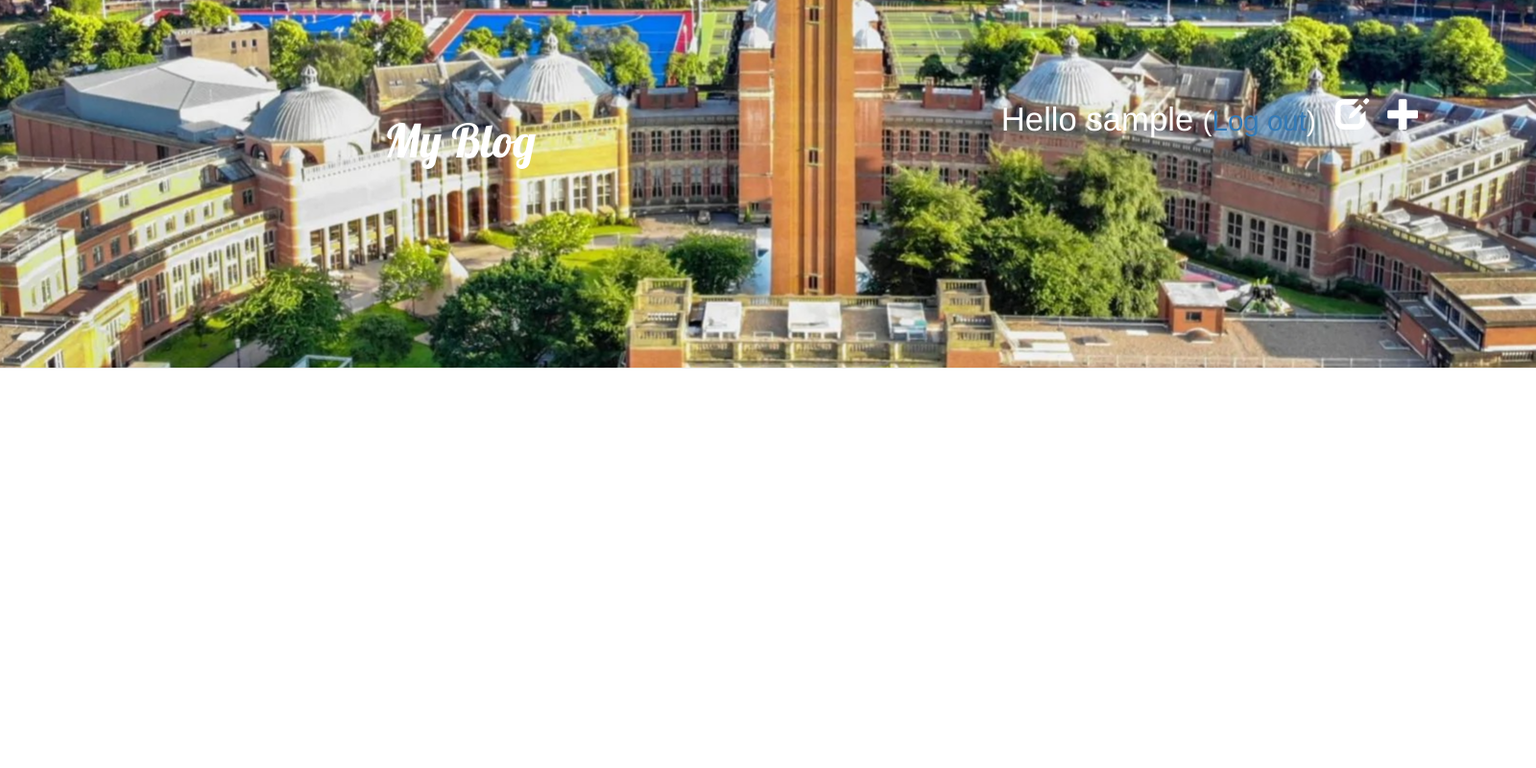
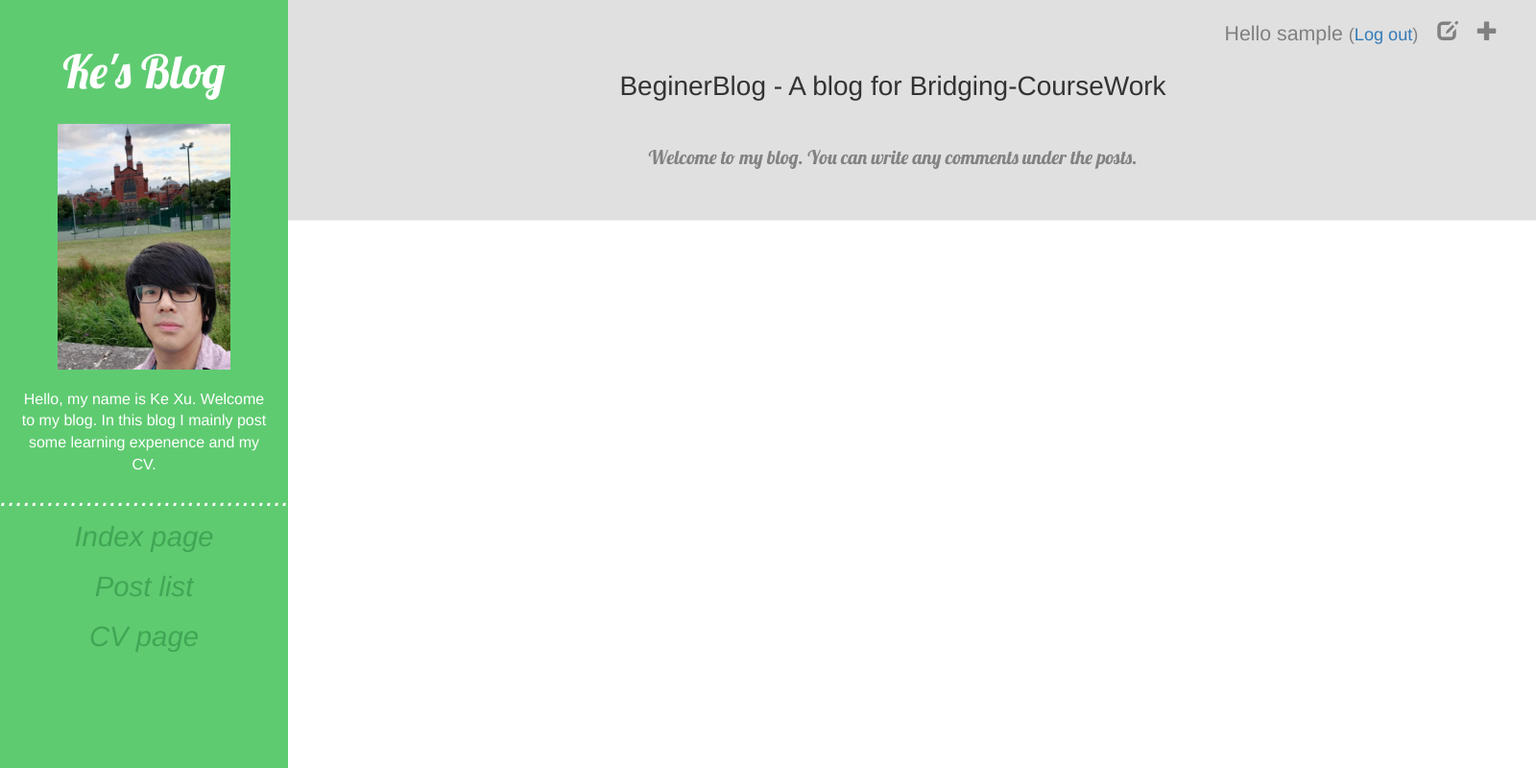
Before and after one commit to Ariescoco/Bridging-Coursework, a Django app: page /drafts/ in a window 1600 px wide. Shown: the whole page at 96% size. Run offline with Django 3.2, Linux system fonts and the light colour scheme; the visitor is signed in with stand-in values (Sample User, id 1); data that the repository does not hold is empty; some libraries are stand-ins or nearby versions.

Commit message:
add markdown & pic

```diff
--- a/blog/static/css/blog.css
+++ b/blog/static/css/blog.css
@@ -1,23 +1,78 @@
 .page-header {
     /* background-color: #C25100; */
+    background-color: #e0e0e0;
     margin-top: 0;
-    padding: 100px 100px 200px 400px;
-    background-image: url(../background.jpg);
-    background-position: center;
+    padding: 20px 20px 20px 80px;
+
+}
+.title{
+    font-family: 'Lobster', cursive;
+    text-align: center;
+    margin-top: 20px;
+    font-size: 36pt;
+    color: #ffffff;
+
 }
 
 .page-header h1, .page-header h1 a, .page-header h1 a:visited, .page-header h1 a:active {
-    color: #ffffff;
+    color: #000000;
     font-size: 36pt;
     text-decoration: none;
 }
 
-.content {
-    margin-left: 40px;
+.sidebar {
+    height: 100%;
+    width: 300px;
+    position: fixed;
+    z-index: 1;
+    top: 0;
+    left: 0;
+    background-color: #5fcb71 ;
+    overflow: hidden;
+    padding-top: 20px;
+
 }
 
-h1, h2, h3, h4 {
+
+.content {
+    margin-left: 400px;
+}
+
+h1{
+    /* text-align: center; */
+    font: bold;
+    /* font-family: 'Lobster', cursive; */
+    text-align: center;
+    margin-left: 200px;
+    /* margin-top: 80px;    */
+
+}
+
+.heading{
+    font: bold;
+    text-align: center;
+    margin-left: 200px;
+    font-size: 28px;
+    margin-bottom: 40px;
+    margin-top: 50px;
+    /* left: 55%; */
+}
+
+.heading2{
     font-family: 'Lobster', cursive;
+    text-align: center;
+    font-size: 20px;
+    /* margin-top: 130px; */
+    margin-left: 200px;
+    color: #828282;
+    margin-bottom: 30px;
+
+}
+
+
+h2, h3, h4 {
+    font-family: 'Lobster', cursive;
+
 }
 
 .date {
@@ -33,14 +88,38 @@ h1, h2, h3, h4 {
 }
 
 .top-menu, .top-menu:hover, .top-menu:visited {
+    color: gray;
+    float: right;
+    /* line-height: -700px; */
+    font-size: 16pt;
+    margin-right: 20px;
+    margin-bottom: -20px;
+}
+
+.sideimg{
+    text-align: center;
+    margin-top: 20px;
+    margin-bottom: 20px;
+}
+
+.sideimg img{
+    width: 180px;
+    height: 256px;
+    /* text-align: center; */
+}
+
+.intro{
+    /* margin-top: 250px; */
+    margin-left: 20px;
+    margin-right: 20px;
     color: #ffffff;
-    float: right;
-    font-size: 26pt;
-    margin-right: 20px;
+    font-size: 16px;
+    text-align: center;
 }
 
 .post {
     margin-bottom: 70px;
+    margin-left: 100px;
 }
 
 .post h2 a, .post h2 a:visited {
@@ -48,7 +127,7 @@ h1, h2, h3, h4 {
 }
 
 .comment {
-    margin: 20px 0px 20px 20px;
+    margin: 20px 0px 20px 80px;
 }
 
 .indexback {
@@ -58,3 +137,15 @@ h1, h2, h3, h4 {
     background-image: url(../index.jpg);
     background-position: center;
 }
+
+.linkmenu{
+    text-align: center;
+    font-style: italic;
+    /* color: #828282; */
+    font-size: 22pt;
+}
+
+.greylink{
+color: #25863d86;
+
+}
--- a/blog/templates/blog/base.html
+++ b/blog/templates/blog/base.html
@@ -13,8 +13,24 @@
 
     </head>
     <body>
+        <div class="sidebar">
+            <div class="title">Ke's Blog</div>
+            <div class="sideimg">
+                <img src="{% static "sider.jpg" %}">
+            </div>
+
+           <div class="intro">Hello, my name is Ke Xu. Welcome to my blog. In this blog I mainly post some learning expenence and my CV.</div>
+           <div class="linkmenu">
+                <font color = "white">...............................................</font>
+                <p class="linkmenu"><a class="greylink" href="{% url 'index' %}">Index page</a></p>
+                <p class="linkmenu"><a class="greylink" href="{% url 'post_list' %}">Post list</a></p>
+                <p class="linkmenu"><a class="greylink" href="{% url 'index' %}">CV page</a></p>
+           </div>
+
+
+        </div>
         <div class="page-header">
-            <!-- <img src="{% static "background.jpg" %}" alt="My image"> -->
+
             {% if user.is_authenticated %}
                 <a href="{% url 'post_new' %}" class="top-menu"><span class="glyphicon glyphicon-plus"></span></a>
                 <a href="{% url 'post_draft_list' %}" class="top-menu"><span class="glyphicon glyphicon-edit"></span></a>
@@ -22,7 +38,8 @@
             {% else %}
                 <a href="{% url 'login' %}" class="top-menu"><span class="glyphicon glyphicon-lock"></span></a>
             {% endif %}
-            <h1><a href="/">My Blog</a></h1>
+            <p class="heading">BeginerBlog - A blog for Bridging-CourseWork</p>
+            <p class="heading2">Welcome to my blog. You can write any comments under the posts.</p>
         </div>
         <div class="content container">
             <div class="row">
--- a/blog/templates/blog/post_draft_list.html
+++ b/blog/templates/blog/post_draft_list.html
@@ -5,7 +5,7 @@
         <div class="post">
             <p class="date">created: {{ post.created_date|date:'d-m-Y' }}</p>
             <h1><a href="{% url 'post_detail' pk=post.pk %}">{{ post.title }}</a></h1>
-            <p>{{ post.text|truncatechars:200 }}</p>
+            <p>{{ post.text|truncatechars:200|safe }}</p>
         </div>
     {% endfor %}
 {% endblock %}
--- a/blog/templates/blog/post_list.html
+++ b/blog/templates/blog/post_list.html
@@ -7,7 +7,7 @@
                 {{ post.published_date }}
             </div>
             <h2><a href="{% url 'post_detail' pk=post.pk %}">{{ post.title }}</a></h2>
-            <p>{{ post.text|linebreaksbr }}</p>
+            <!-- <p>{{ post.text|safe}}</p> -->
             <a href="{% url 'post_detail' pk=post.pk %}">Comments: {{ post.approved_comments.count }}</a>
         </div>
     {% endfor %}
--- a/blog/views.py
+++ b/blog/views.py
@@ -5,6 +5,7 @@ from django.shortcuts import render, get_object_or_404
 from .forms import PostForm, CommentForm
 from django.shortcuts import redirect
 from django.contrib.auth.decorators import login_required
+import markdown
 
 # Create your views here.
 def post_list(request):
@@ -13,6 +14,12 @@ def post_list(request):
 
 def post_detail(request, pk):
     post = get_object_or_404(Post, pk=pk)
+    post.text = markdown.markdown(post.text,
+                                  extensions=[
+                                      'markdown.extensions.extra',
+                                      'markdown.extensions.codehilite',
+                                      'markdown.extensions.toc',
+                                  ])
     return render(request, 'blog/post_detail.html', {'post': post})
 
 @login_required
```
Also changed, not shown: blog/templates/blog/post_detail.html (+1 -6 lines), blog/static/sider.jpg (added).
